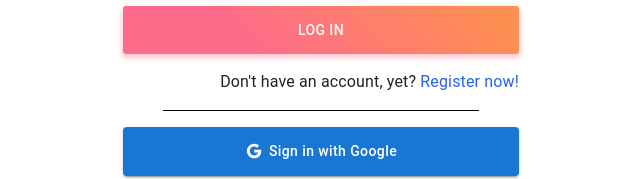
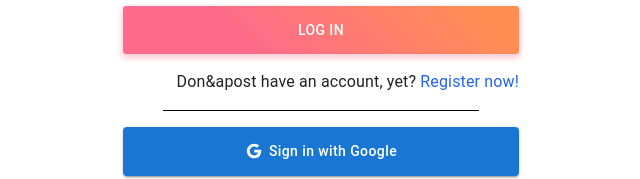
Before and after one commit to gorkemkaramolla/guru, a Next.js app: page /login in a window 1280 px wide. Shown: the part 298-477 px from the top of the page, without its empty margins (319-959 px from the left). Built offline with nearby package versions, Linux system fonts and the light colour scheme.

Commit message:
&apos add

```diff
--- a/pages/login.tsx
+++ b/pages/login.tsx
@@ -110,7 +110,7 @@
         </form>
       </div>
       <div className='text-right'>
-        Don't have an account, yet?{' '}
+        Don&apost have an account, yet?{' '}
         <Link href={'/login?signup=true'} className='text-blue-600'>
           Register now!
         </Link>
```
